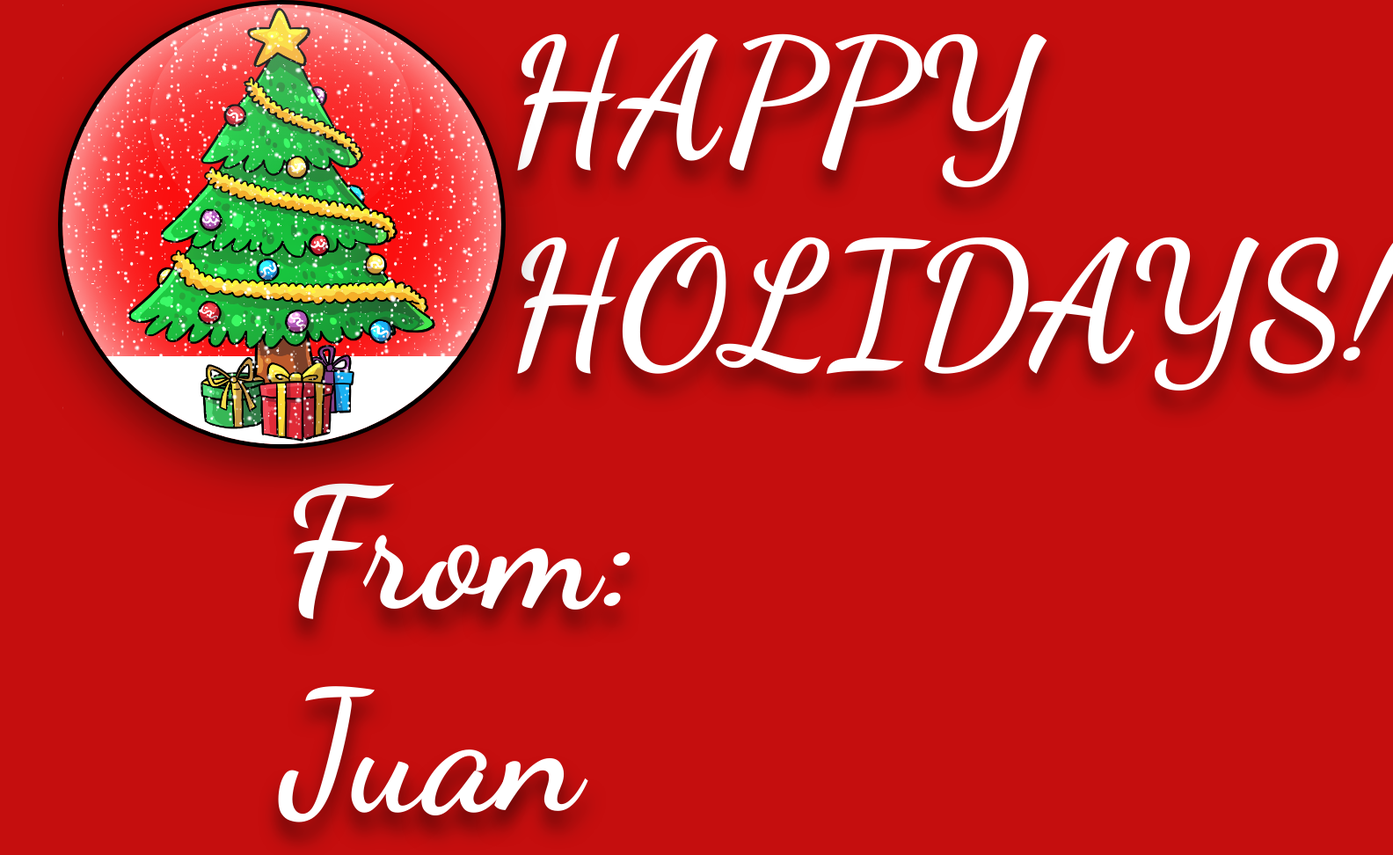
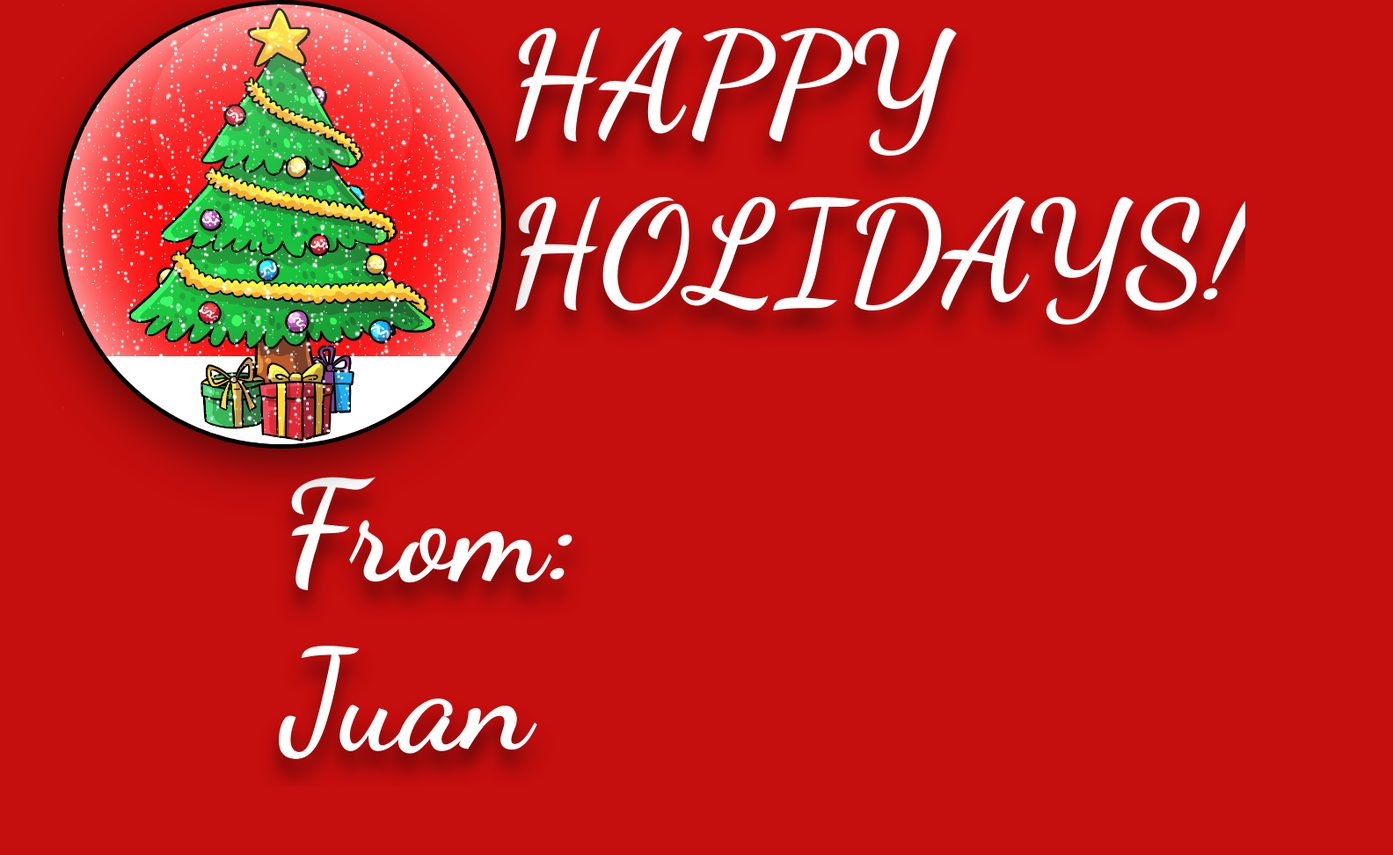
Before and after one commit to jpablo18/Holidaycard, a website: page index.html in a window 1280 px wide. Shown: the whole page at 88% size, 1584 px wide, since content can reach past the window. After the commit the page ends 894 px from the top, so only its background shows below. Drawn offline with Linux system fonts and the light colour scheme.

Commit message:
Update style.css

```diff
--- a/style.css
+++ b/style.css
@@ -15,7 +15,7 @@ h2 {
   padding: 0 0 0 50;
   font-weight: 700;
   color: #fff;
-  font-size: 12em;
+  font-size: 10em;
   width: 50%;
   text-shadow: 0 20px 20px rgba(0, 0, 0, 0.5);
 }
```
